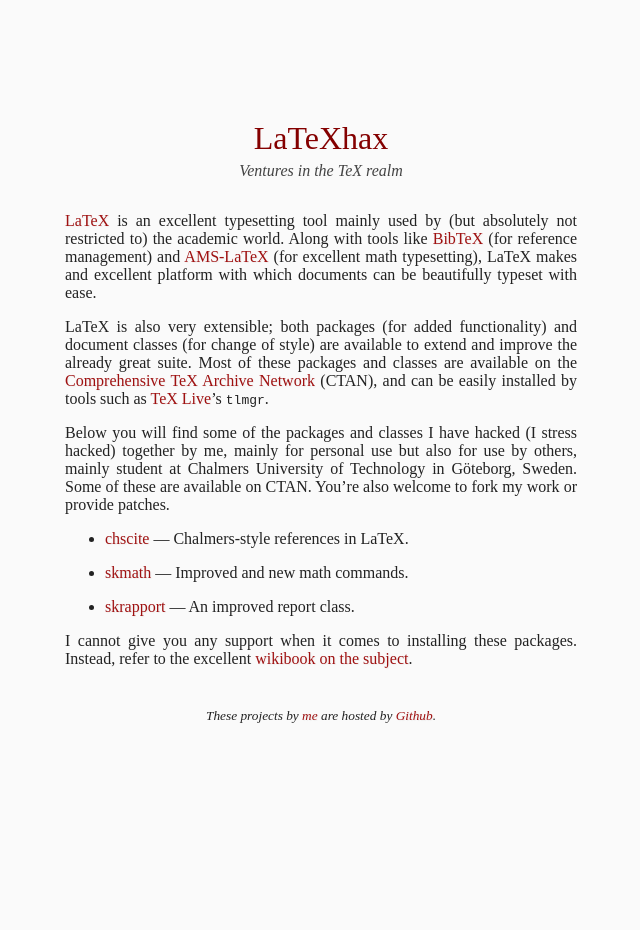
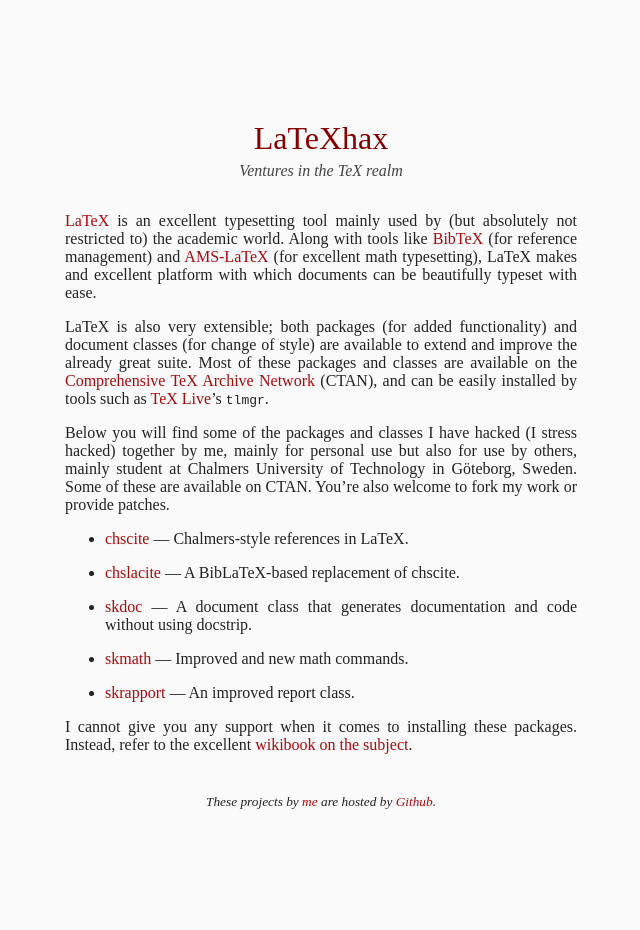
Before and after one commit to urdh/blog, a Jekyll site: the page latexhax.html, which Jekyll copies as it is, in a window 1280 px wide. Shown: the whole page, without its empty margins (319-959 px from the left). Built offline with Jekyll 4.4.1, drawn with Linux system fonts in a browser that asks for light colours; some web fonts are replaced; Markdown is read by kramdown in place of the engine named in the settings; before the commit the page ends 900 px from its top, so only the background shows below that.

Commit message:
Added chslacite and skdoc to list in latexhax

```diff
--- a/latexhax.html
+++ b/latexhax.html
@@ -17,6 +17,8 @@
     <p>Below you will find some of the packages and classes I have hacked (I stress hacked) together by me, mainly for personal use but also for use by others, mainly student at Chalmers University of Technology in Göteborg, Sweden. Some of these are available on CTAN. You&rsquo;re also welcome to fork my work or provide patches.</p>
     <ul>
         <li><p><a href="http://urdh.github.com/chscite/">chscite</a> — Chalmers-style references in LaTeX.</p></li>
+        <li><p><a href="http://urdh.github.com/chscite/">chslacite</a> — A BibLaTeX-based replacement of chscite.</p></li>
+        <li><p><a href="http://urdh.github.com/skmath/">skdoc</a> — A document class that generates documentation and code without using docstrip.</p></li>
         <li><p><a href="http://urdh.github.com/skmath/">skmath</a> — Improved and new math commands.</p></li>
         <li><p><a href="http://urdh.github.com/skrapport/">skrapport</a> — An improved report class.</p></li>
     </ul>
```
